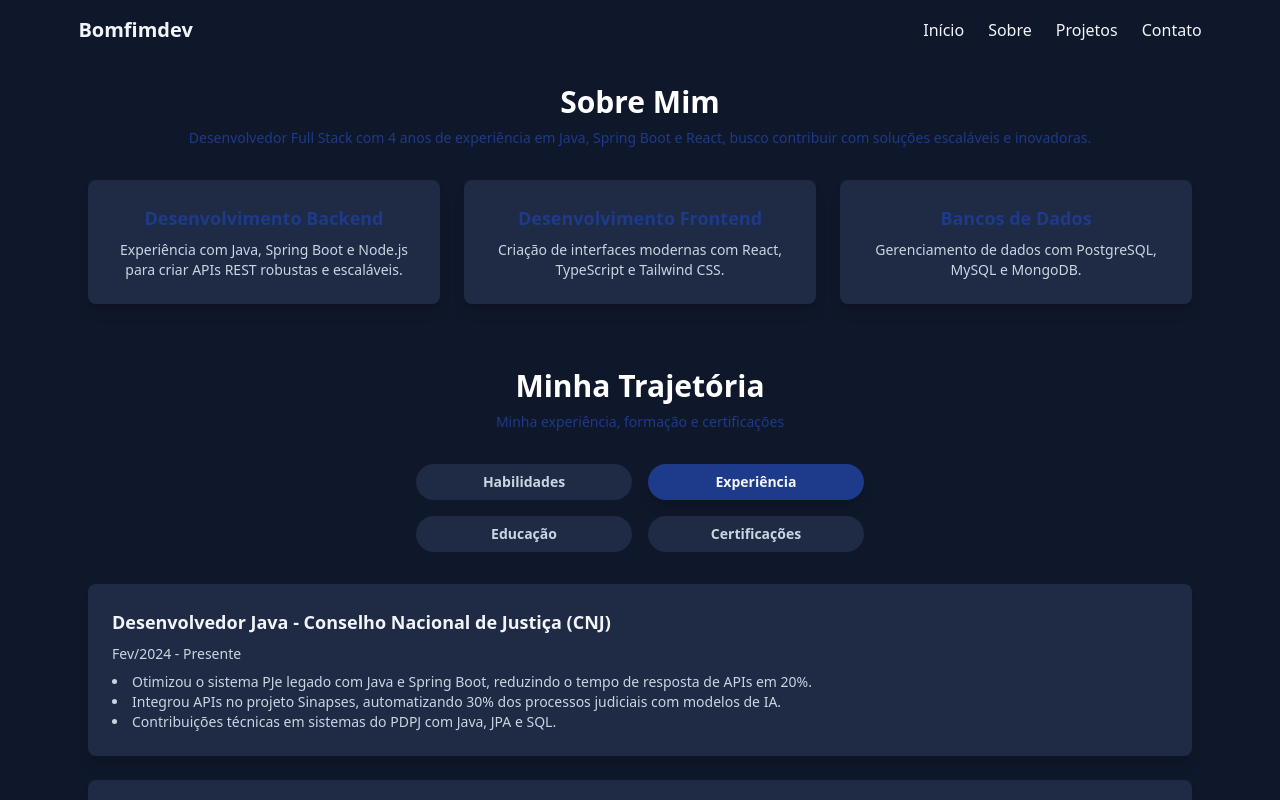
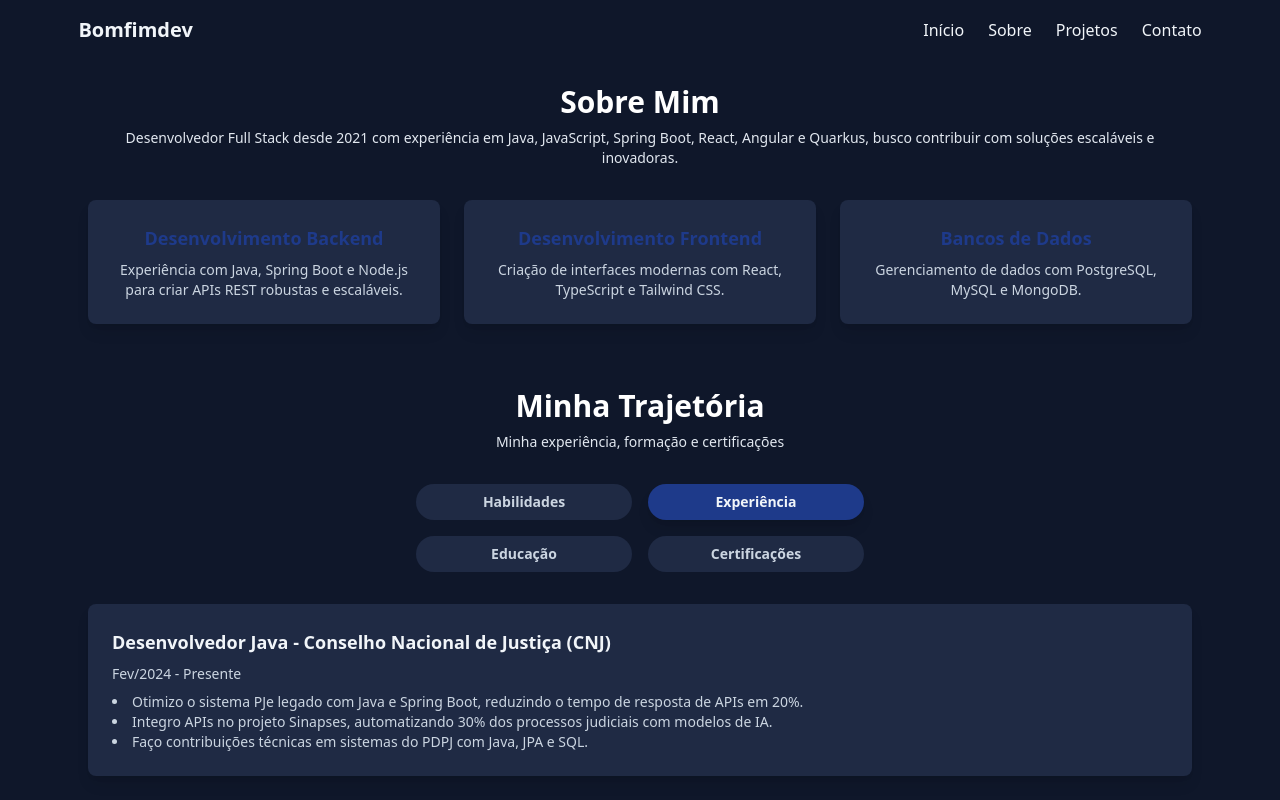
Before and after one commit to Bomfimdev/Bomfimdev1, a React (Create React App) app in the folder frontend/bomfimdev/: page /sobre in a window 1280 px wide. Both pictures are taken after a click on the button "Experiência". Shown: the top 800 px of the page. Built offline with nearby package versions, Linux system fonts and the light colour scheme; no server answers.

Commit message:
✨ feat: Ajustar textos para primeira pessoa e mudar cor dos subtítulos

```diff
--- a/frontend/bomfimdev/src/pages/Contato.tsx
+++ b/frontend/bomfimdev/src/pages/Contato.tsx
@@ -6,7 +6,7 @@ const Contato: React.FC = () => {
   return (
     <section className="w-full sm:w-[90%] mx-auto p-4 sm:p-6 pt-72 pb-20 relative z-0">
       <h2 className="text-2xl sm:text-3xl font-bold mb-2 text-center text-white">Entre em Contato</h2>
-      <p className="text-sm text-[#1E3A8A] mb-8 text-center">Entre em contato comigo para discutir seu projeto!</p>
+      <p className="text-sm text-[#E2E8F0] mb-8 text-center">Entre em contato comigo para discutir seu projeto!</p>
       <div className="flex flex-col md:flex-row gap-8">
         <div className="md:w-1/3 bg-[#1F2A44] p-6 rounded-lg shadow-lg text-left">
           <h3 className="text-lg font-semibold text-[#1E3A8A] mb-4">Informações de Contato</h3>
--- a/frontend/bomfimdev/src/pages/DetalhesProjeto.tsx
+++ b/frontend/bomfimdev/src/pages/DetalhesProjeto.tsx
@@ -32,7 +32,8 @@ const DetalhesProjeto: React.FC = () => {
 
   return (
     <section className="w-full sm:w-[90%] mx-auto p-4 sm:p-6 pt-72 pb-20 relative z-0">
-      <h2 className="text-2xl sm:text-3xl font-bold mb-4 text-center text-white">{projeto.titulo}</h2>
+      <h2 className="text-2xl sm:text-3xl font-bold mb-2 text-center text-white">{projeto.titulo}</h2>
+      <p className="text-center text-sm text-[#E2E8F0] mb-8">Detalhes do projeto selecionado</p>
       <div className="bg-[#1F2A44] p-6 rounded-lg shadow-lg">
         {projeto.imagem && (
           <img
--- a/frontend/bomfimdev/src/pages/Projetos.tsx
+++ b/frontend/bomfimdev/src/pages/Projetos.tsx
@@ -28,7 +28,7 @@ const Projetos: React.FC = () => {
   return (
     <section className="w-full sm:w-[90%] mx-auto p-4 sm:p-6 pt-72 pb-20 relative z-0">
       <h2 className="text-2xl sm:text-3xl font-bold mb-2 text-center text-white">Meus Projetos</h2>
-      <p className="text-center text-sm text-[#1E3A8A] mb-8">Confira alguns dos projetos que desenvolvi</p>
+      <p className="text-center text-sm text-[#E2E8F0] mb-8">Confira alguns dos projetos que desenvolvi</p>
       <div className="grid grid-cols-1 sm:grid-cols-2 lg:grid-cols-3 gap-6">
         {projetos.length > 0 ? (
           projetos.map(projeto => (
--- a/frontend/bomfimdev/src/pages/Sobre.tsx
+++ b/frontend/bomfimdev/src/pages/Sobre.tsx
@@ -5,11 +5,11 @@ const Sobre: React.FC = () => {
   const [abaAtiva, setAbaAtiva] = useState('habilidades');
 
   return (
-    <div className="w-full sm:w-[90%] mx-auto p-4 sm:p-6 pt-150 pb-20 relative z-0">
+    <div className="w-full sm:w-[90%] mx-auto p-4 sm:p-6 pt-72 pb-20 relative z-0">
       <section className="mb-16 text-center">
         <h2 className="text-2xl sm:text-3xl font-bold mb-2 text-white">Sobre Mim</h2>
-        <p className="text-center text-sm text-[#1E3A8A] mb-8">
-          Desenvolvedor Full Stack com 4 anos de experiência em Java, Spring Boot e React, busco contribuir com soluções escaláveis e inovadoras.
+        <p className="text-center text-sm text-[#E2E8F0] mb-8">
+          Desenvolvedor Full Stack desde 2021 com experiência em Java, JavaScript, Spring Boot, React, Angular e Quarkus, busco contribuir com soluções escaláveis e inovadoras.
         </p>
         <div className="grid grid-cols-1 sm:grid-cols-2 lg:grid-cols-3 gap-6">
           <motion.div
@@ -56,7 +56,7 @@ const Sobre: React.FC = () => {
 
       <section className="text-center">
         <h2 className="text-2xl sm:text-3xl font-bold mb-2 text-white">Minha Trajetória</h2>
-        <p className="text-sm text-[#1E3A8A] mb-8">Minha experiência, formação e certificações</p>
+        <p className="text-sm text-[#E2E8F0] mb-8">Minha experiência, formação e certificações</p>
 
         <div className="flex flex-col items-center space-y-4 mb-8">
           <div className="flex justify-center space-x-4 w-full max-w-md">
@@ -158,9 +158,9 @@ const Sobre: React.FC = () => {
               <h3 className="text-lg font-semibold text-[#F1F5F9] mb-2">Desenvolvedor Java - Conselho Nacional de Justiça (CNJ)</h3>
               <p className="text-[#CBD5E1] text-sm mb-2">Fev/2024 - Presente</p>
               <ul className="text-[#CBD5E1] text-sm list-disc list-inside">
-                <li>Otimizou o sistema PJe legado com Java e Spring Boot, reduzindo o tempo de resposta de APIs em 20%.</li>
-                <li>Integrou APIs no projeto Sinapses, automatizando 30% dos processos judiciais com modelos de IA.</li>
-                <li>Contribuições técnicas em sistemas do PDPJ com Java, JPA e SQL.</li>
+                <li>Otimizo o sistema PJe legado com Java e Spring Boot, reduzindo o tempo de resposta de APIs em 20%.</li>
+                <li>Integro APIs no projeto Sinapses, automatizando 30% dos processos judiciais com modelos de IA.</li>
+                <li>Faço contribuições técnicas em sistemas do PDPJ com Java, JPA e SQL.</li>
               </ul>
             </motion.div>
             <motion.div
@@ -174,8 +174,8 @@ const Sobre: React.FC = () => {
               <h3 className="text-lg font-semibold text-[#F1F5F9] mb-2">Desenvolvedor Full Stack - B2Assist Apoio Administrativo</h3>
               <p className="text-[#CBD5E1] text-sm mb-2">Jan/2021 - Fev/2024</p>
               <ul className="text-[#CBD5E1] text-sm list-disc list-inside">
-                <li>Integrou APIs REST com Node.js e Spring Boot em 3 sistemas web, melhorando a escalabilidade.</li>
-                <li>Desenvolveu 5 sistemas web com React e Spring Boot, economizando 15 horas semanais em processos manuais.</li>
+                <li>Integrei APIs REST com Node.js e Spring Boot em 3 sistemas web, melhorando a escalabilidade.</li>
+                <li>Desenvolvi 5 sistemas web com React e Spring Boot, economizando 15 horas semanais em processos manuais.</li>
               </ul>
             </motion.div>
           </div>
```
